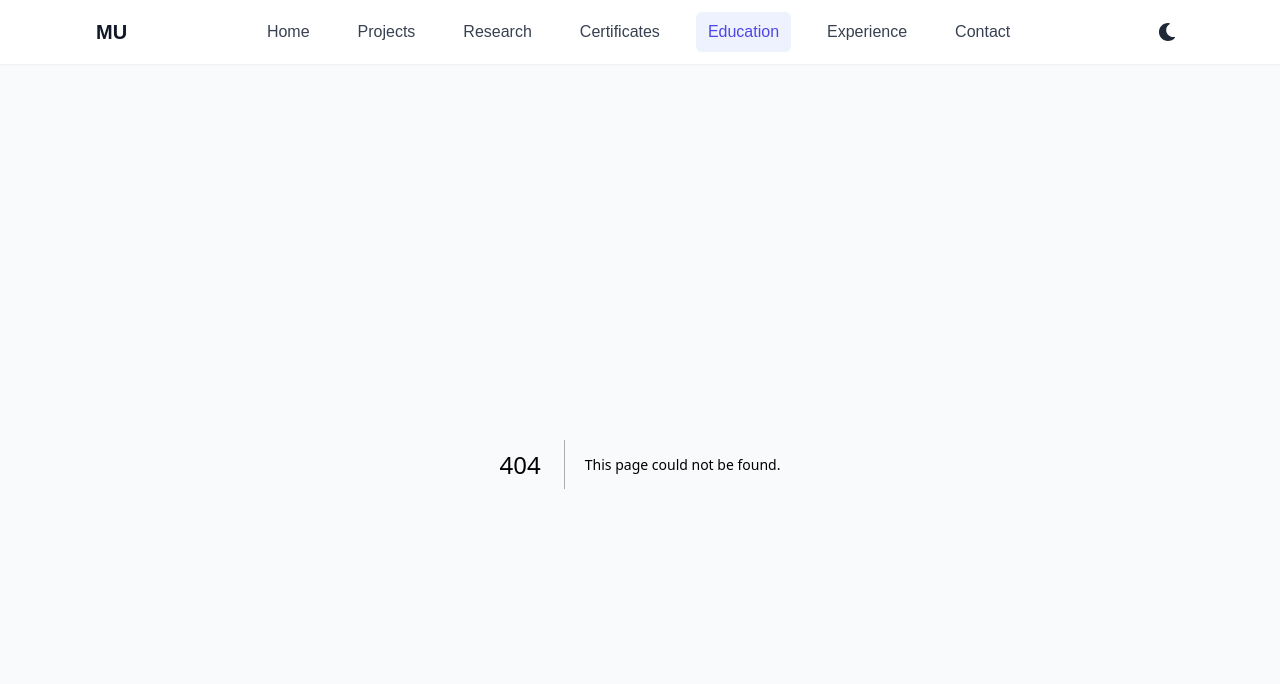
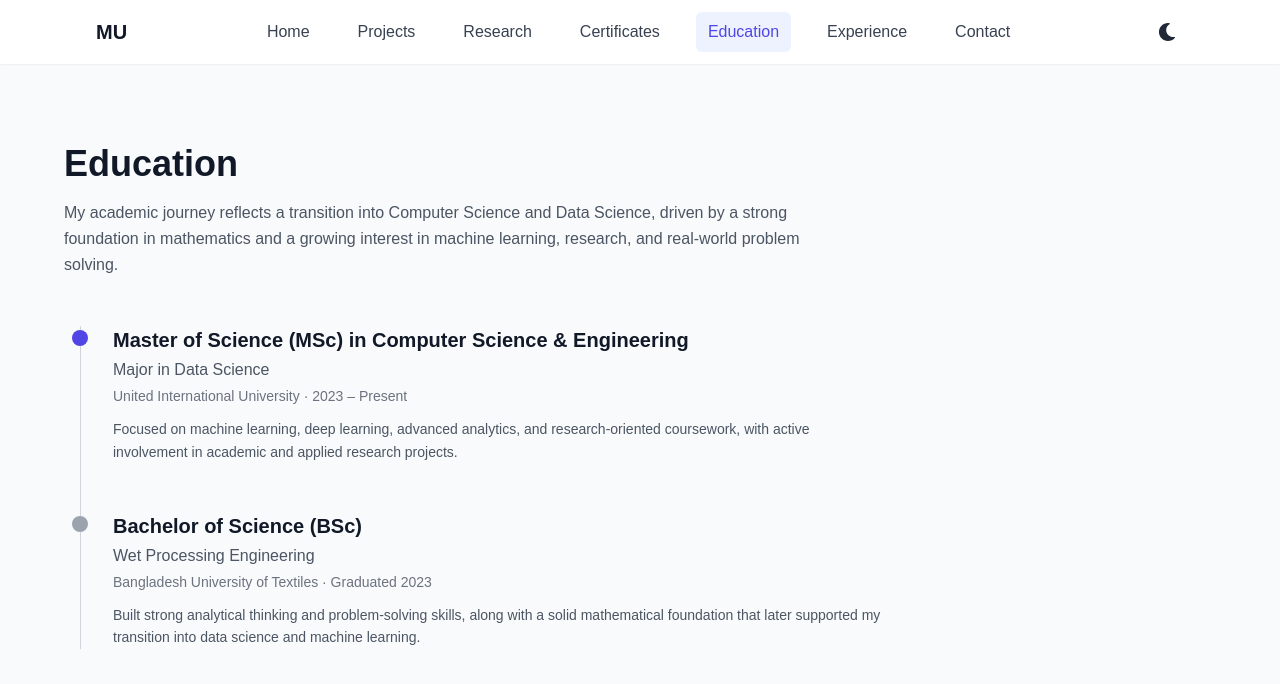
Before and after one commit to Mahir-Uddin0/portfolio_website, a Next.js app: page /education in a window 1280 px wide. Before the commit this address had no page. Shown: the top 684 px of the page. Built offline with nearby package versions, Linux system fonts and the light colour scheme.

Commit message:
draft for education section

```diff
--- /dev/null
+++ b/pages/education.js
@@ -0,0 +1,77 @@
+export default function Education() {
+  return (
+    <main className="min-h-screen px-6 md:px-12 py-20">
+
+      {/* ================= Education Section ================= */}
+      <section className="max-w-6xl mx-auto">
+
+        {/* Section Header */}
+        <div className="max-w-3xl mb-12">
+          <h1 className="text-3xl md:text-4xl font-bold text-gray-900 dark:text-white">
+            Education
+          </h1>
+          <p className="mt-4 text-gray-600 dark:text-gray-400 leading-relaxed">
+            My academic journey reflects a transition into Computer Science and Data
+            Science, driven by a strong foundation in mathematics and a growing interest
+            in machine learning, research, and real-world problem solving.
+          </p>
+        </div>
+
+        {/* Timeline */}
+        <div className="relative border-l border-gray-300 dark:border-gray-700 ml-4 space-y-12">
+
+          {/* MSc */}
+          <div className="relative pl-8">
+            <span className="absolute -left-[9px] top-1 w-4 h-4 rounded-full bg-indigo-600"></span>
+
+            <h2 className="text-xl font-semibold text-gray-900 dark:text-white">
+              Master of Science (MSc) in Computer Science & Engineering
+            </h2>
+
+            <p className="mt-1 text-gray-600 dark:text-gray-400">
+              Major in Data Science
+            </p>
+
+            <p className="mt-1 text-sm text-gray-500 dark:text-gray-500">
+              United International University · 2023 – Present
+            </p>
+
+            <p className="mt-3 text-sm text-gray-600 dark:text-gray-400 leading-relaxed max-w-3xl">
+              Focused on machine learning, deep learning, advanced analytics, and
+              research-oriented coursework, with active involvement in academic
+              and applied research projects.
+            </p>
+          </div>
+
+          {/* BSc */}
+          <div className="relative pl-8">
+            <span className="absolute -left-[9px] top-1 w-4 h-4 rounded-full bg-gray-400 dark:bg-gray-600"></span>
+
+            <h2 className="text-xl font-semibold text-gray-900 dark:text-white">
+              Bachelor of Science (BSc)
+            </h2>
+
+            <p className="mt-1 text-gray-600 dark:text-gray-400">
+              Wet Processing Engineering
+            </p>
+
+            <p className="mt-1 text-sm text-gray-500 dark:text-gray-500">
+              Bangladesh University of Textiles · Graduated 2023
+            </p>
+
+            <p className="mt-3 text-sm text-gray-600 dark:text-gray-400 leading-relaxed max-w-3xl">
+              Built strong analytical thinking and problem-solving skills, along
+              with a solid mathematical foundation that later supported my
+              transition into data science and machine learning.
+            </p>
+          </div>
+
+        </div>
+        {/* ================= End Timeline ================= */}
+
+      </section>
+      {/* ================= End Education Section ================= */}
+
+    </main>
+  );
+}
```
